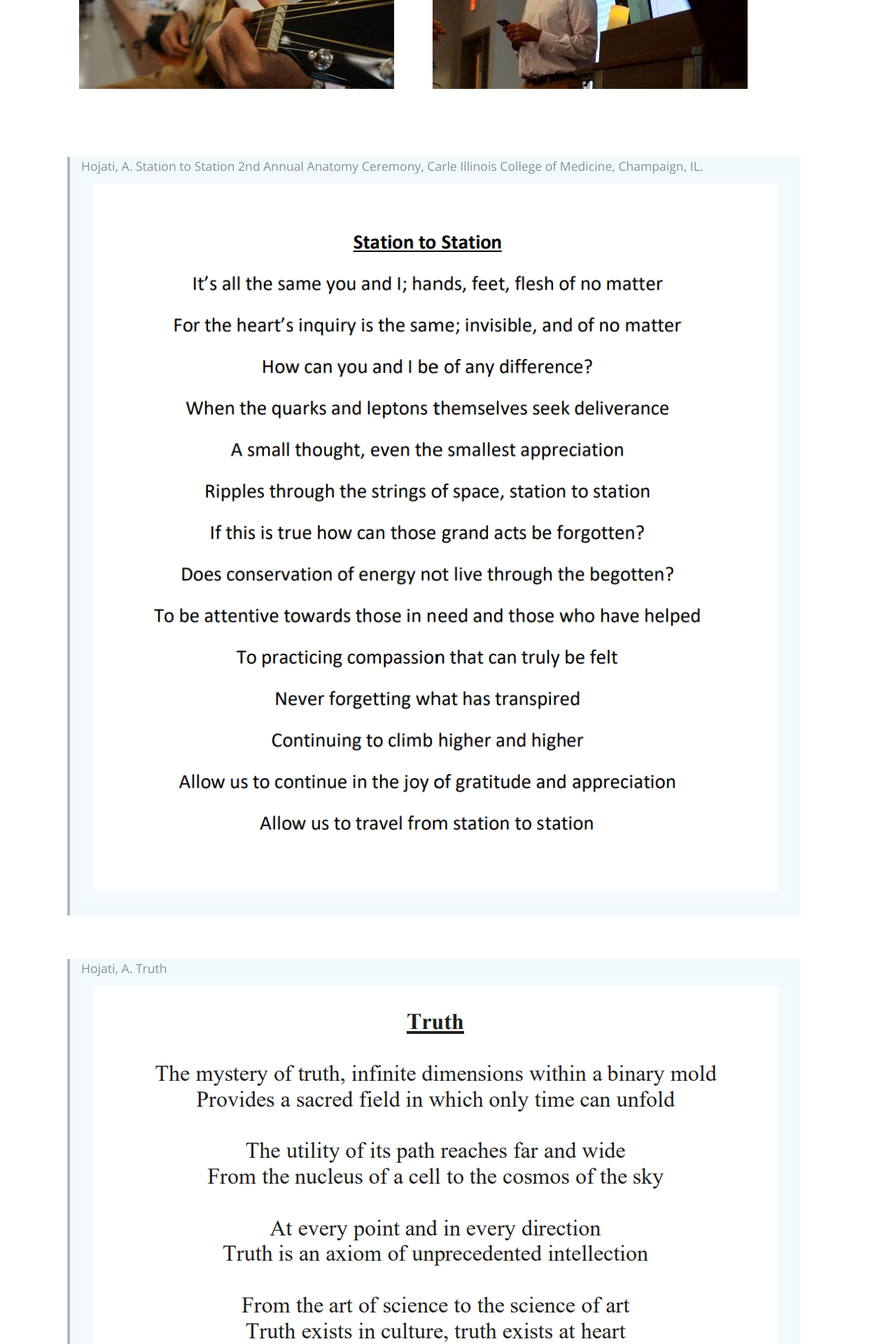
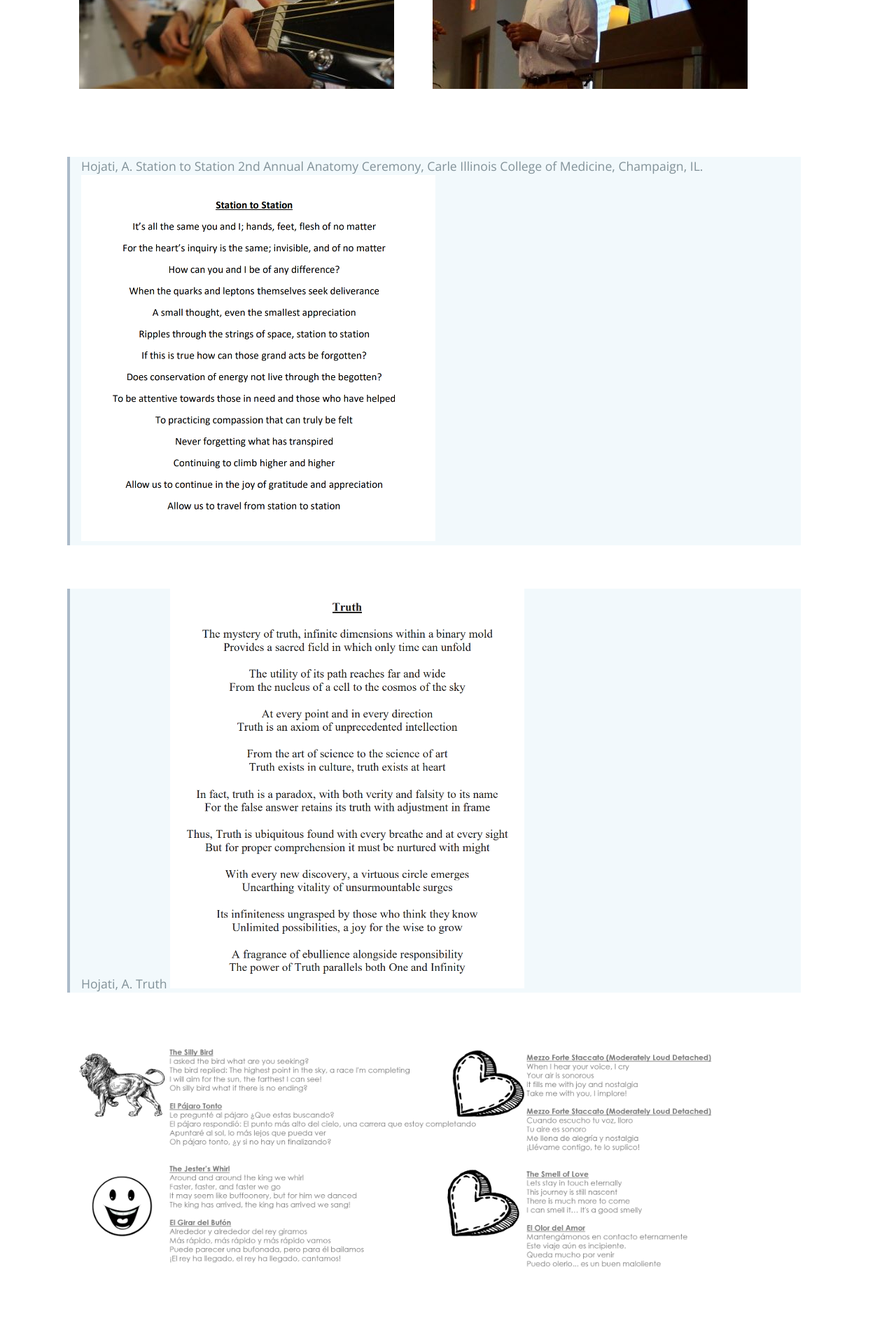
Before and after one commit to EyeCanDoIt/EyeCanDoIt.github.io, a Jekyll site: the page built from Music&Poetry.md, in a window 1280 px wide. Shown: the part 739-2659 px from the top of the page at 70% size. Built offline with Jekyll 4.4.1, drawn with Linux system fonts in a browser that asks for light colours.

Commit message:
Update Music&Poetry.md

```diff
--- a/Music&Poetry.md
+++ b/Music&Poetry.md
@@ -14,14 +14,12 @@ loading="lazy"></a>
 <br>
 
 >Hojati, A. Station to Station 2nd Annual Anatomy Ceremony, Carle Illinois College of Medicine, Champaign, IL.
-><a href="Music&Poetry" class="btn" style="color:#E0E0E0" width="10%"><img src="https://EyeCanDoIt.github.io/Images/station.png" alt="https://EyeCanDoIt.github.io/Images/station.png"
-loading="lazy"></a>
+><img src="https://EyeCanDoIt.github.io/Images/station.png" alt=" " width="50%" height="50%">
 
 <br>
 
 >Hojati, A. Truth
-><a href="Music&Poetry" class="btn" style="color:#E0E0E0" width="10%"><img src="https://EyeCanDoIt.github.io/Images/Truth.png" alt="https://EyeCanDoIt.github.io/Images/Truth.png"
-loading="lazy"></a>
+><img src="https://EyeCanDoIt.github.io/Images/Truth.png" alt=" " width="50%" height="50%">
 
 <br>
 
```
